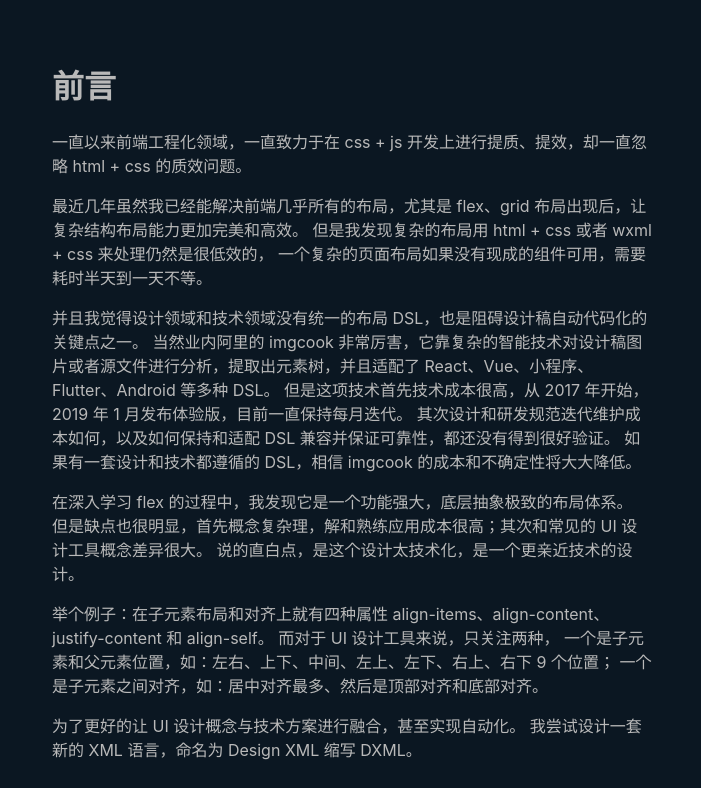
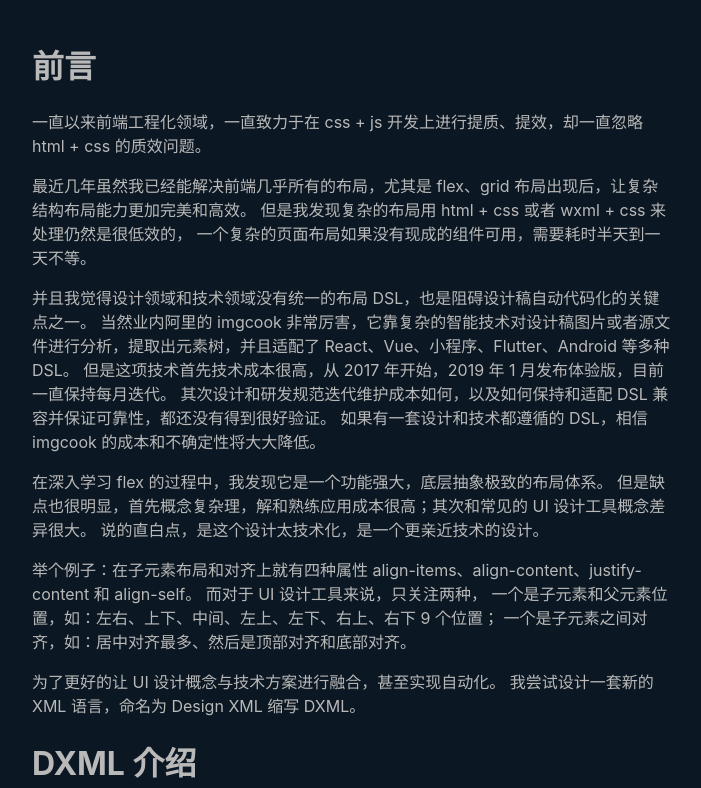
Before and after one commit to wenshin/dxml, a React (Create React App) app: page / in a window 1280 px wide. Shown: the top 788 px of the page, without its empty margins (288-989 px from the left). Built offline with nearby package versions, Linux system fonts and the light colour scheme.

Commit message:
feat: 调整文档样式

```diff
--- a/src/App.css
+++ b/src/App.css
@@ -1,5 +1,6 @@
 html,body,#root {
   height: 100%;
+  width: 100%;
   color: rgb(185, 185, 185);
   background: #0b1722
 }
@@ -14,7 +15,7 @@ pre {
 }
 
 #root {
-  width: 680px;
+  max-width: 680px;
   margin: auto;
 }
 
@@ -22,7 +23,7 @@ pre {
   /* width 默认设置 content 的宽度，所以整个容器的长度，将会是 640px，设置 border-box 修正该问题
    * 子元素的 width 100% 是根据父容器的内容宽度计算
    */
-  width: 600px;
+  width: 100%;
   height: 200px;
   padding: 20px;
   box-sizing: border-box;
--- a/src/App.tsx
+++ b/src/App.tsx
@@ -3,7 +3,7 @@ import './App.css';
 
 function App() {
   return (
-    <div style={{ padding: 40 }}>
+    <div style={{ padding: 20 }}>
       <h1>前言</h1>
       <section>
         <p>一直以来前端工程化领域，一直致力于在 css + js 开发上进行提质、提效，却一直忽略 html + css 的质效问题。</p>
@@ -179,12 +179,12 @@ function App() {
         <d-text crop="2px"><h2>不同比例行布局</h2></d-text>
         <div className='case-container'>
           <d-view layout='col' gap='12px'>
-            <d-row dimension='1' gap='10px' style={{backgroundColor: 'transparent'}}>
+            <d-row dimension='1' gap='10px' style={{ backgroundColor: 'transparent' }}>
               <d-col align-items='center'>A</d-col>
               <d-col dimension='stretch' align-items='center'>B</d-col>
               <d-col align-items='center'>C</d-col>
             </d-row>
-            <d-row dimension='2' gap='10px' style={{backgroundColor: 'transparent'}}>
+            <d-row dimension='2' gap='10px' style={{ backgroundColor: 'transparent' }}>
               <d-col align-items='center' style={{ width: 30 }}>A</d-col>
               <d-col dimension='stretch' align-items='center'>B</d-col>
               <d-col align-items='center'>C</d-col>
```
Lines whose indentation alone changed are shown as unchanged.
